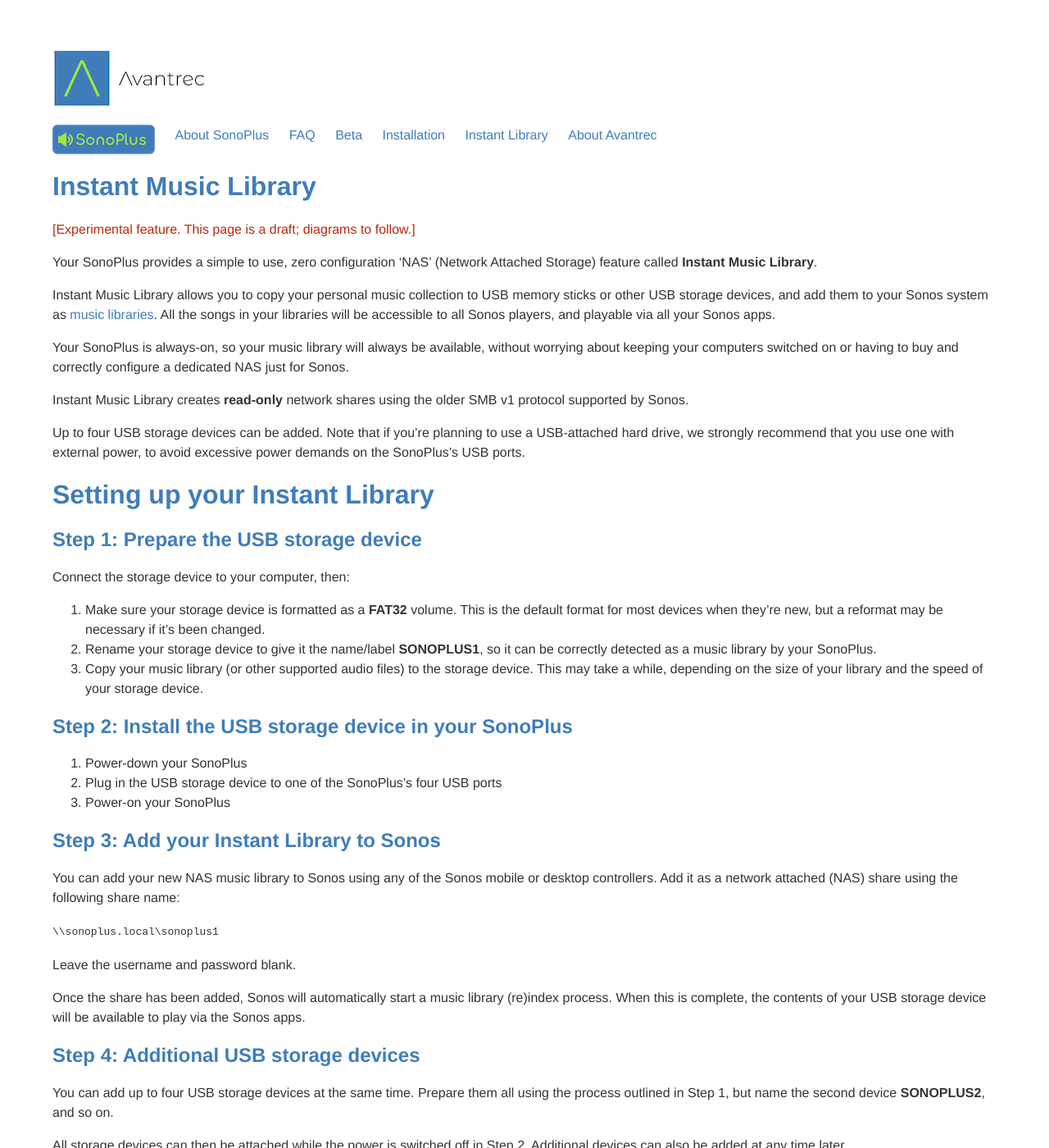
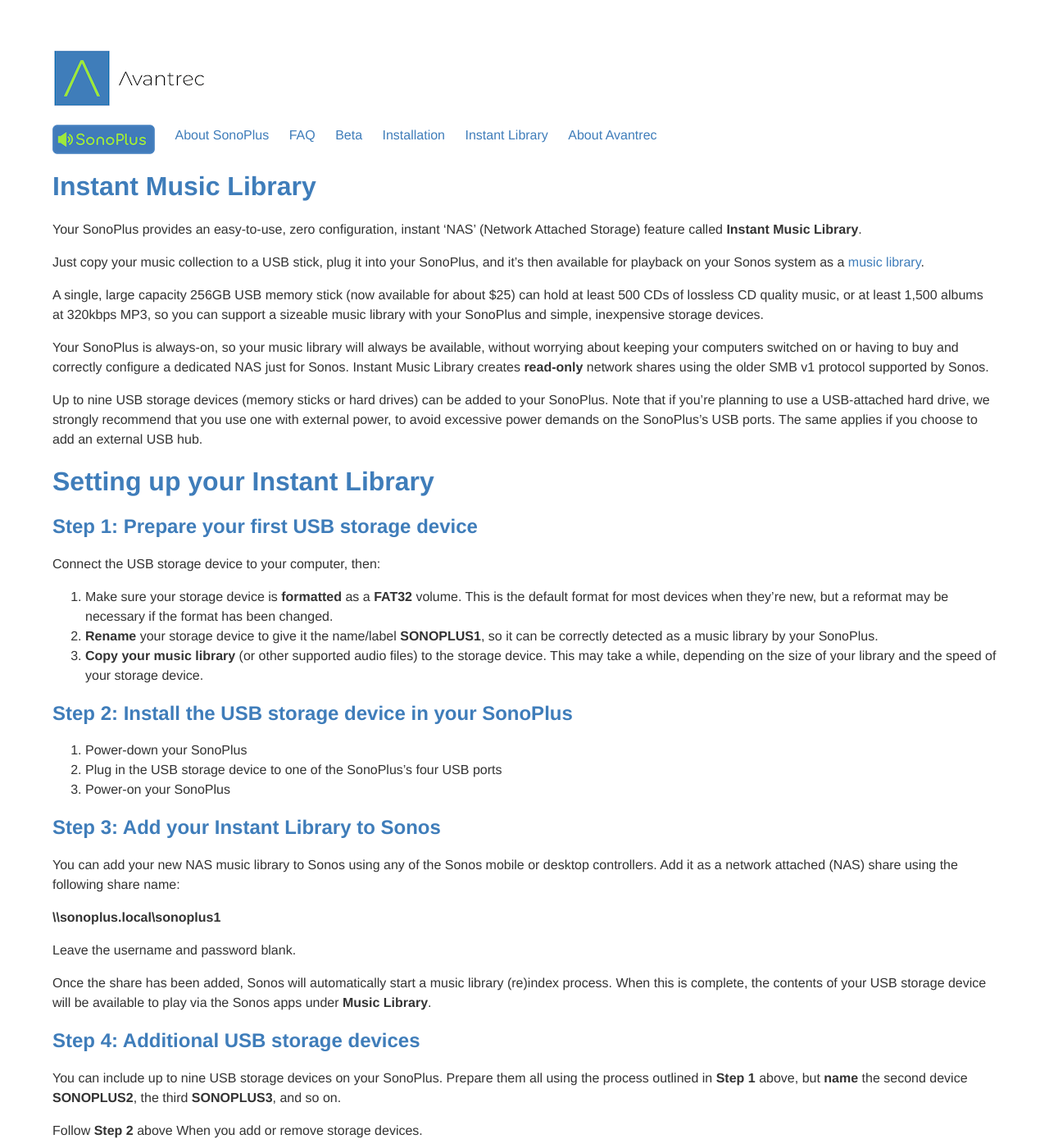
Before and after one commit to avantrec/avantrec.github.io, a Jekyll site: the page built from sonoplus/instantlibrary.md, in a window 1280 px wide and 1400 px high. Shown: the whole window at 82% size. Built offline with Jekyll 4.4.1, drawn with Linux system fonts in a browser that asks for light colours; some of the changed text lies outside the part shown.

Commit message:
Instant Library updates

```diff
--- a/sonoplus/instantlibrary.md
+++ b/sonoplus/instantlibrary.md
@@ -5,27 +5,25 @@
 
 # Instant Music Library
 
-<p style="color:#B8290B">[Experimental feature. This page is a draft; diagrams to follow.]</p>
+Your SonoPlus provides an easy-to-use, zero configuration, instant 'NAS' (Network Attached Storage) feature called **Instant Music Library**.
 
-Your SonoPlus provides a simple to use, zero configuration 'NAS' (Network Attached Storage) feature called **Instant Music Library**.
+Just copy your music collection to a USB stick, plug it into your SonoPlus, and it's then available for playback on your Sonos system as a [music library](https://support.sonos.com/s/article/257).
 
-Instant Music Library allows you to copy your personal music collection to USB memory sticks or other USB storage devices, and add them to your Sonos system as [music libraries](https://support.sonos.com/s/article/257). All the songs in your libraries will be accessible to all Sonos players, and playable via all your Sonos apps.
+A single, large capacity 256GB USB memory stick (now available for about $25) can hold at least 500 CDs of lossless CD quality music, or at least 1,500 albums at 320kbps MP3, so you can support a sizeable music library with your SonoPlus and simple, inexpensive storage devices.
 
-Your SonoPlus is always-on, so your music library will always be available, without worrying about keeping your computers switched on or having to buy and correctly configure a dedicated NAS just for Sonos.
+Your SonoPlus is always-on, so your music library will always be available, without worrying about keeping your computers switched on or having to buy and correctly configure a dedicated NAS just for Sonos. Instant Music Library creates **read-only** network shares using the older SMB v1 protocol supported by Sonos.
 
-Instant Music Library creates **read-only** network shares using the older SMB v1 protocol supported by Sonos.
-
-Up to four USB storage devices can be added. Note that if you're planning to use a USB-attached hard drive, we strongly recommend that you use one with external power, to avoid excessive power demands on the SonoPlus's USB ports.
+Up to nine USB storage devices (memory sticks or hard drives) can be added to your SonoPlus. Note that if you're planning to use a USB-attached hard drive, we strongly recommend that you use one with external power, to avoid excessive power demands on the SonoPlus's USB ports. The same applies if you choose to add an external USB hub.
 
 # Setting up your Instant Library
 
-## Step 1: Prepare the USB storage device
+## Step 1: Prepare your first USB storage device
 
-Connect the storage device to your computer, then:
+Connect the USB storage device to your computer, then:
 
-1. Make sure your storage device is formatted as a **FAT32** volume. This is the default format for most devices when they're new, but a reformat may be necessary if it's been changed.
-1. Rename your storage device to give it the name/label **SONOPLUS1**, so it can be correctly detected as a music library by your SonoPlus.
-1. Copy your music library (or other supported audio files) to the storage device. This may take a while, depending on the size of your library and the speed of your storage device.
+1. Make sure your storage device is **formatted** as a **FAT32** volume. This is the default format for most devices when they're new, but a reformat may be necessary if the format has been changed.
+1. **Rename** your storage device to give it the name/label **SONOPLUS1**, so it can be correctly detected as a music library by your SonoPlus.
+1. **Copy your music library** (or other supported audio files) to the storage device. This may take a while, depending on the size of your library and the speed of your storage device.
 
 ## Step 2: Install the USB storage device in your SonoPlus
 
@@ -37,24 +35,23 @@
 
 You can add your new NAS music library to Sonos using any of the Sonos mobile or desktop controllers. Add it as a network attached (NAS) share using the following share name:
 
-`\\sonoplus.local\sonoplus1`
+**\\\sonoplus.local\sonoplus1**
 
 Leave the username and password blank.
 
-Once the share has been added, Sonos will automatically start a music library (re)index process. When this is complete, the contents of your USB storage device will be available to play via the Sonos apps.
+Once the share has been added, Sonos will automatically start a music library (re)index process. When this is complete, the contents of your USB storage device will be available to play via the Sonos apps under **Music Library**.
 
 ## Step 4: Additional USB storage devices
 
-You can add up to four USB storage devices at the same time. Prepare them all using the process outlined in Step 1, but name the second device **SONOPLUS2**, and so on.
+You can include up to nine USB storage devices on your SonoPlus. Prepare them all using the process outlined in **Step 1** above, but **name** the second device **SONOPLUS2**, the third **SONOPLUS3**, and so on.
 
-All storage devices can then be attached while the power is switched off in Step 2. Additional devices can also be added at any time later.
+Follow **Step 2** above When you add or remove storage devices.
 
-Each separate storage device needs to be added individually in the Sonos music library setup. The names of the additional shares follow the names of the available storage devices, as follows:
+Each separate storage device needs to be added individually in the Sonos music library setup. The names of the network shares match the names of the available storage devices, as follows:
 
-- SONOPLUS2 is shared at `\\sonoplus.local\sonoplus2`
-- SONOPLUS3 is shared at `\\sonoplus.local\sonoplus3`
-- SONOPLUS4 is shared at `\\sonoplus.local\sonoplus4`
-
+- **SONOPLUS2** is shared at **\\\sonoplus.local\sonoplus2**
+- **SONOPLUS3** is shared at **\\\sonoplus.local\sonoplus3**
+- ... and so on.
 
 ## Step 5: Making changes
 
@@ -65,4 +62,4 @@
 1. Power-up your SonoPlus
 1. Perform a music library reindex, using the Sonos app.
 
-If you remove a USB storage device from your SonoPlus permanently, be sure to perform a music library reindex.
+If you remove a USB storage device from your SonoPlus permanently, be sure to perform a music library reindex otherwise the music on the removed device will still appear in your Sonos library.
```
Also changed, not shown: sonoplus/index.md (+1 -1 lines).
